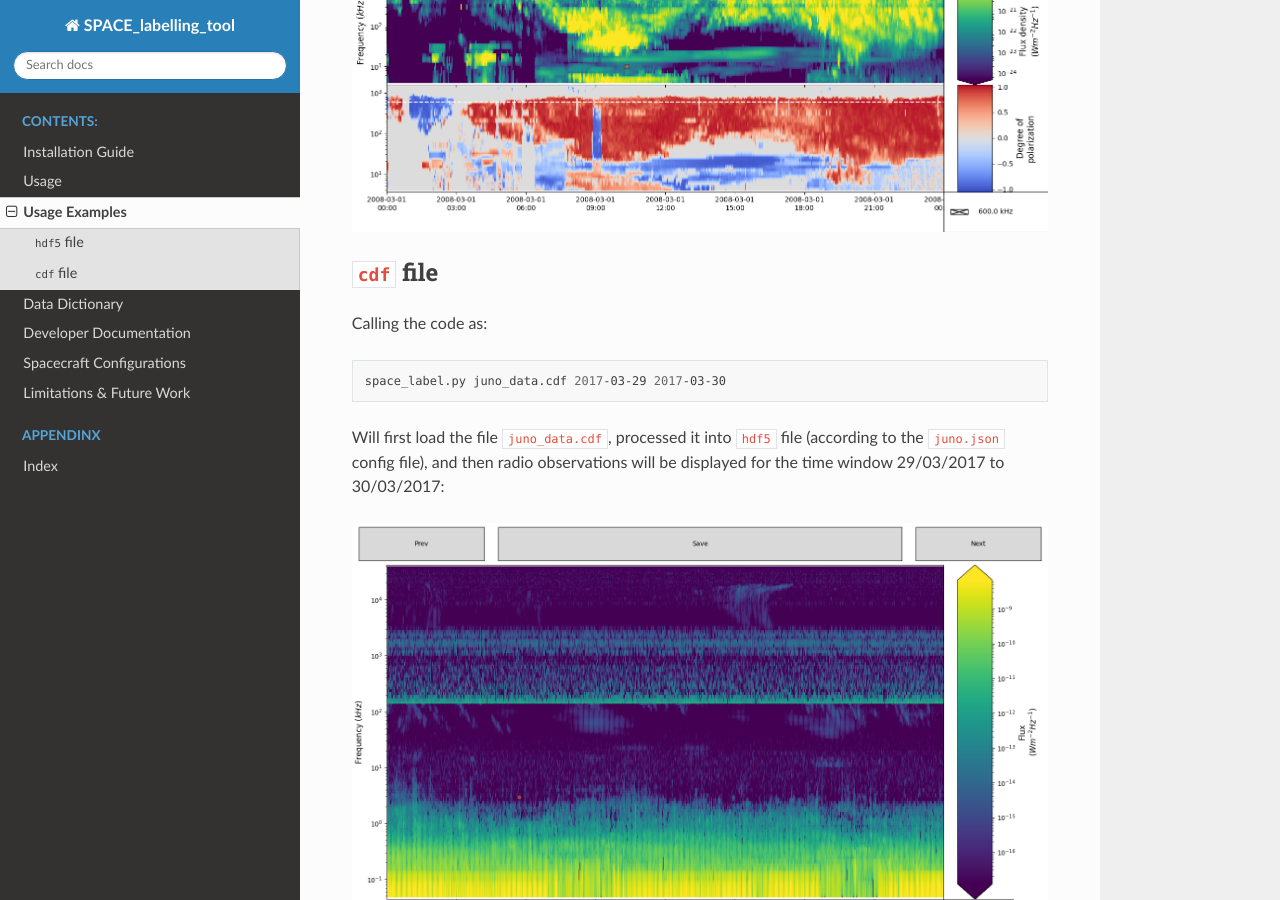
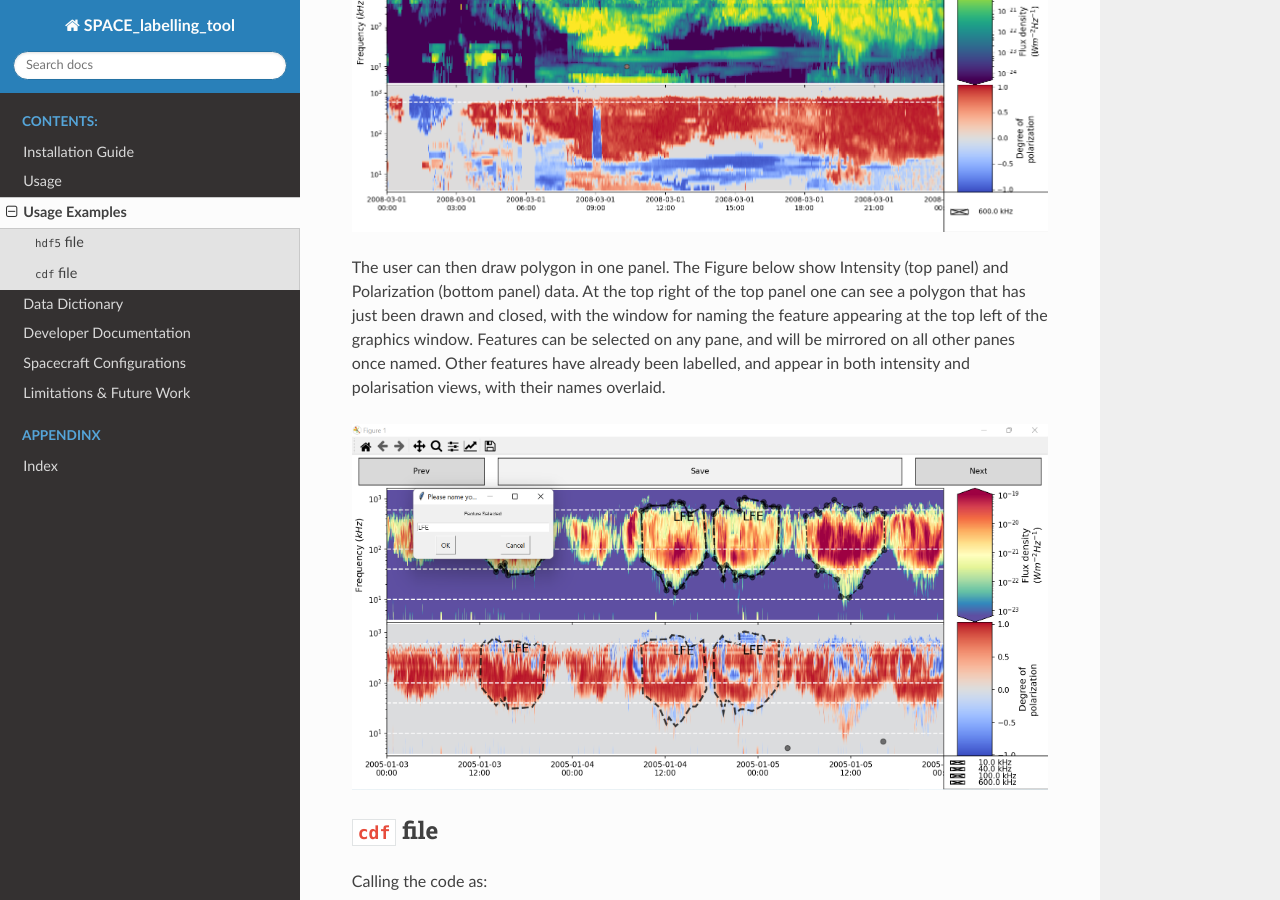
Before and after one commit to CorentinLouis/SPACE_labelling_tool, a Sphinx documentation site: the page built from docs/source/usage_examples.md, in a window 1280 px wide and 900 px high, scrolled down 967 px. Built offline with Sphinx 7.4.7 and the Read the Docs theme 2.0.0, drawn with Linux system fonts in a browser that asks for light colours.

Commit message:
Addin an example of drawing and saving feature

```diff
--- a/docs/source/usage_examples.md
+++ b/docs/source/usage_examples.md
@@ -13,6 +13,12 @@ Once selected, the radio observations will be displayed
 for the time window 10/2/2006 to 11/2/2006:
 
 ![Example starting window](images/display-measurements_cassini.png)
+
+
+The user can then draw polygon in one panel. The Figure below show Intensity (top panel) and Polarization (bottom panel) data. At the top right of the top panel one can see a polygon that has just been drawn and closed, with the window for naming the feature appearing at the top left of the graphics window.  Features can be selected on any pane, and will be mirrored on all other panes once named.
+Other features have already been labelled, and appear in both intensity and polarisation views, with their names overlaid.
+
+![Example saving feature Cassini](https://github.com/CorentinLouis/SPACE_labelling_tool/blob/master/docs/source/images/save_features_cassini.png?raw=True)
 
 
 ## `cdf` file
```
